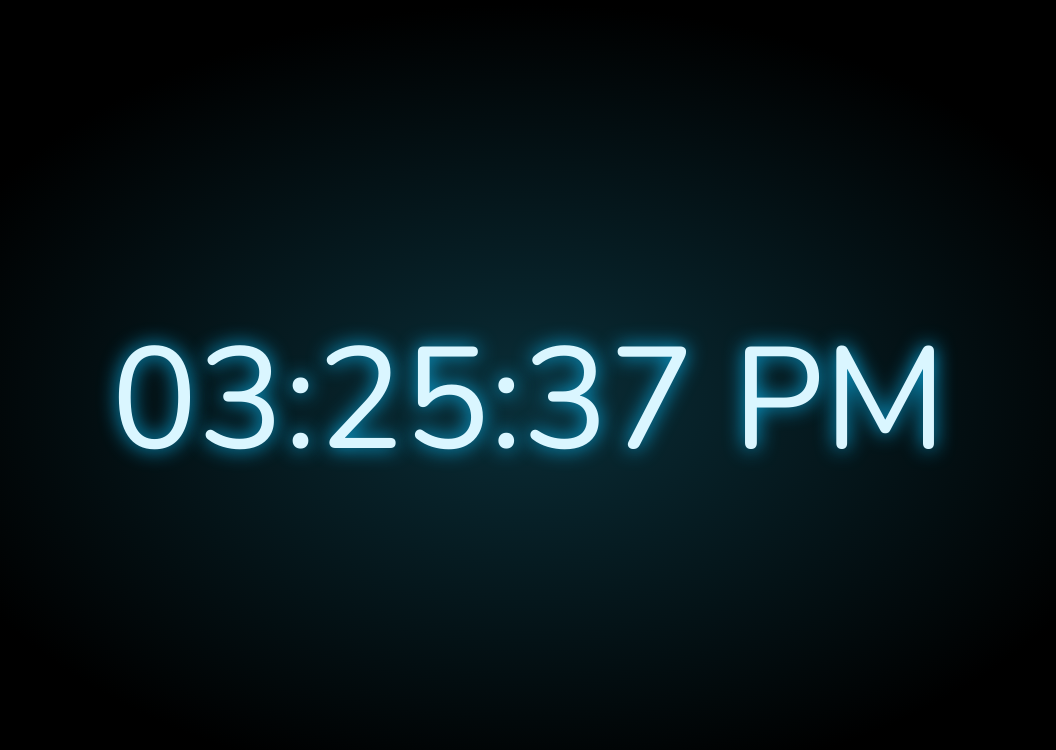
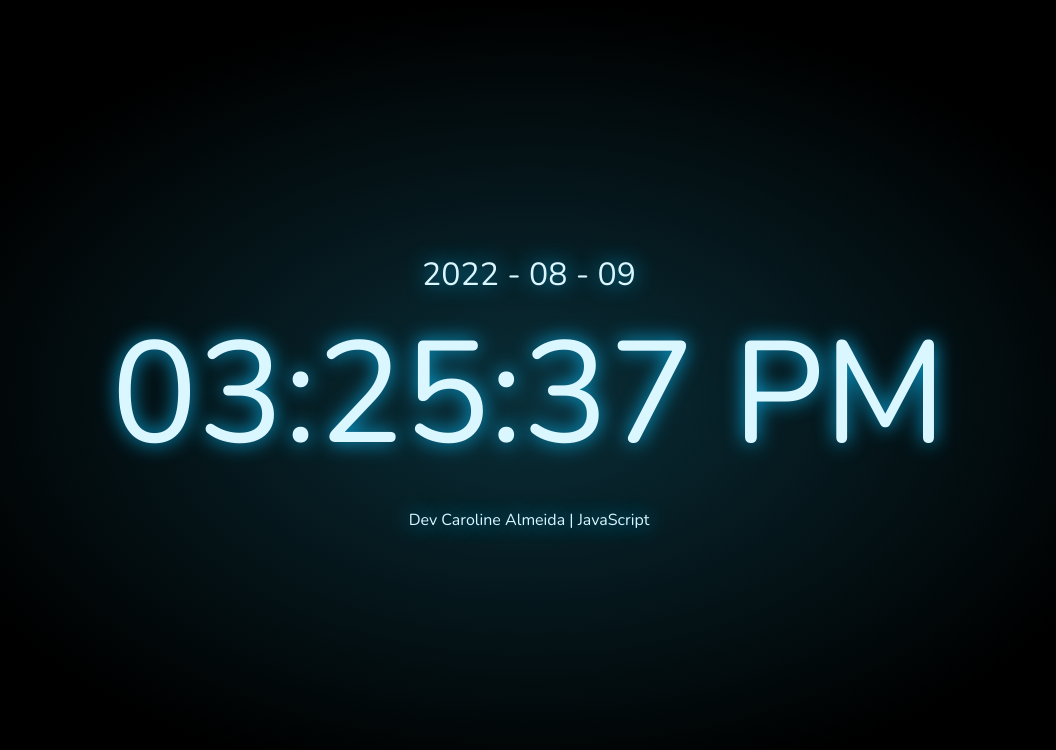
Before and after one commit to devcarolinealmeida/digital-clock, a plain HTML site: page index.html in a window 1280 px wide. Shown: the whole page, without its empty margins (111-1167 px from the left). Drawn offline with nearby package versions, Linux system fonts and the light colour scheme.

Commit message:
add today date

```diff
--- a/assets/css/style.css
+++ b/assets/css/style.css
@@ -18,9 +18,17 @@ body {
     justify-content: center;
 }
 
-#clock {
+#clock, #date, .text {
     font-size: 9rem;
     font-family: 'Nunito', sans-serif;
     color: #daf6ff;
     text-shadow: 0 0 20px rgba(10, 175, 230, 1),  0 0 20px rgba(10, 175, 230, 0);
 }
+
+#date {
+    font-size: 2rem;
+}
+
+.text {
+    font-size: 1rem;
+}
--- a/assets/js/main.js
+++ b/assets/js/main.js
@@ -22,3 +22,23 @@ let clock = () => {
 }
 
 clock()
+
+//-------------------
+// date - today
+
+let todayIs = () => {
+    let date = new Date();
+    let today = date.getDate();
+    let currentMonth = date.getMonth() + 1;
+    let currentYear = date.getFullYear();
+
+    today = today < 10 ? `0${today}` : today;
+    currentMonth = currentMonth < 10 ? `0${currentMonth}` : currentMonth
+
+    let timeToday = `${currentYear} - ${currentMonth} - ${today}`
+    document.getElementById("date").innerHTML = timeToday
+}
+
+todayIs()
+
+//-----------------
--- a/index.html
+++ b/index.html
@@ -9,7 +9,9 @@
 </head>
 <body>
     <section class="container">
+        <div id="date"></div>
         <div id="clock"></div>
+        <p class="text">Dev Caroline Almeida | JavaScript</p>
     </section>
     <script src="assets/js/main.js"></script>
 </body>
```
